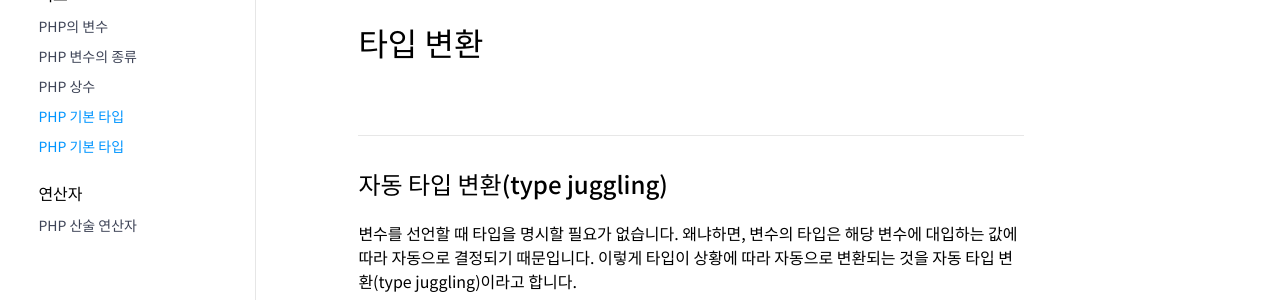
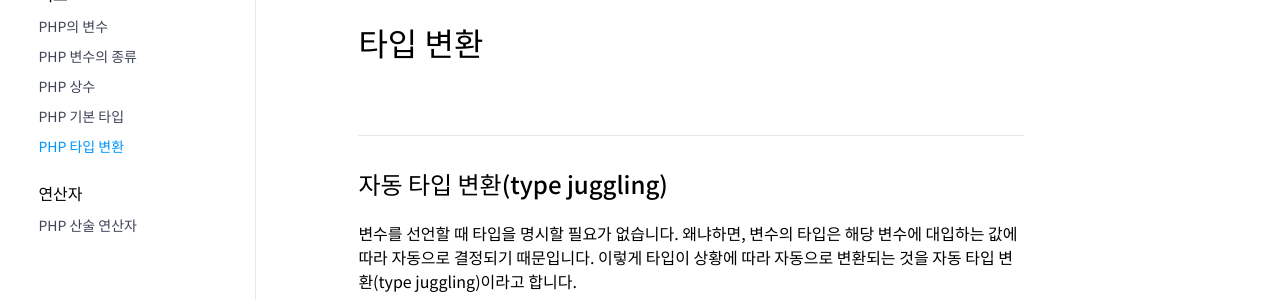
Before and after one commit to WADE-OSS/CodePin, a Jekyll site: the page built from _posts/php/2022-05-29-typejuggling.md, in a window 1280 px wide. Shown: the part 198-498 px from the top of the page. Built offline with Jekyll 4.4.1, drawn with Linux system fonts in a browser that asks for light colours; Markdown is read by kramdown in place of the engine named in the settings.

Commit message:
Update 2022-05-29-typejuggling.md

```diff
--- a/_posts/php/2022-05-29-typejuggling.md
+++ b/_posts/php/2022-05-29-typejuggling.md
@@ -1,7 +1,7 @@
 ---
 published: true
-title : PHP 기본 타입
-info : PHP 기본 타입에 대해 알아보도록 하겠습니다.
+title : PHP 타입 변환
+info : PHP 타입 변환에 대해 알아보도록 하겠습니다.
 categories : [PHP]
 tag : [기초]
 order: 6
```
